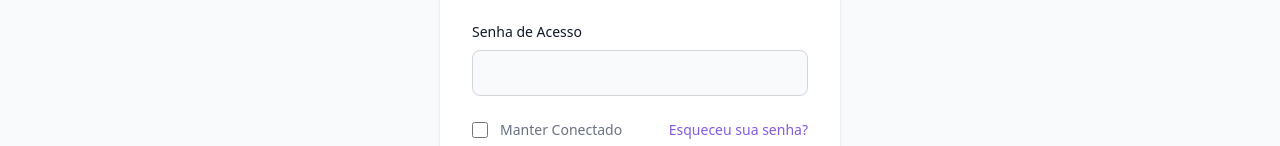
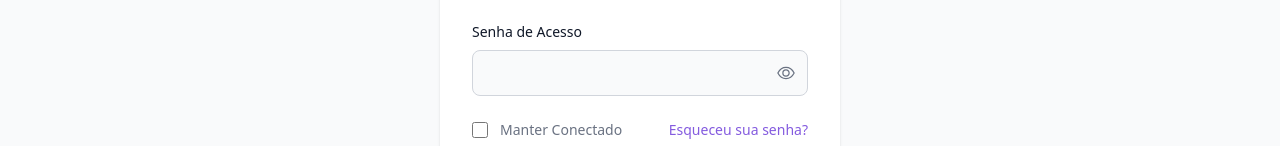
Before and after one commit to Eletron-Pulse/Front, a Next.js app: page /login in a window 1280 px wide. Shown: the part 421-567 px from the top of the page. Built offline with nearby package versions, Linux system fonts and the light colour scheme.

Commit message:
Adicionando SVG de olho para exibir senha

```diff
--- a/src/app/login/page.tsx
+++ b/src/app/login/page.tsx
@@ -3,6 +3,7 @@ import { useForm } from "react-hook-form"
 import { toast } from "sonner"
 import { useClienteStore } from "@/Context/ClienteContext"
 import { useRouter } from "next/navigation"
+import { useState } from "react"
 
 type Inputs = {
     email: string
@@ -52,6 +53,8 @@ export default function Login() {
         }
     }
 
+    const [showPassword, setShowPassword] = useState(false)
+
     return (
         <section className="bg-gray-50 dark:bg-gray-900 min-h-screen flex items-center justify-center">
             <div className="flex flex-col items-center px-6 py-8 mx-auto w-full max-w-md">
@@ -70,10 +73,26 @@ export default function Login() {
                             </div>
                             <div>
                                 <label htmlFor="password" className="block mb-2 text-sm font-medium text-gray-900 dark:text-white">Senha de Acesso</label>
-                                <input type="password" id="password"
-                                       className="bg-gray-50 border border-gray-300 text-gray-900 rounded-lg focus:ring-[#845bdf] focus:border-[#845bdf] block w-full p-2.5 dark:bg-gray-700 dark:border-gray-600 dark:placeholder-gray-400 dark:text-white dark:focus:ring-[#845bdf] dark:focus:border-[#845bdf]"
-                                       required
-                                       {...register("senha")} />
+                                <div className="relative">
+                                    <input type={showPassword ? "text" : "password"} id="password"
+                                           className="bg-gray-50 border border-gray-300 text-gray-900 rounded-lg focus:ring-[#845bdf] focus:border-[#845bdf] block w-full p-2.5 pr-10 dark:bg-gray-700 dark:border-gray-600 dark:placeholder-gray-400 dark:text-white dark:focus:ring-[#845bdf] dark:focus:border-[#845bdf]"
+                                           required
+                                           {...register("senha")} />
+                                    <button type="button" tabIndex={-1} onClick={() => setShowPassword(!showPassword)}
+                                            className="absolute inset-y-0 right-0 flex items-center px-3 text-gray-500 dark:text-gray-300 focus:outline-none"
+                                            aria-label={showPassword ? "Ocultar senha" : "Exibir senha"}>
+                                        {showPassword ? (
+                                            <svg xmlns="http://www.w3.org/2000/svg" fill="none" viewBox="0 0 24 24" strokeWidth="1.5" stroke="currentColor" className="w-5 h-5">
+                                                <path strokeLinecap="round" strokeLinejoin="round" d="M3.98 8.223A10.477 10.477 0 0 0 2.25 12c2.036 3.952 6.108 6.75 9.75 6.75 1.563 0 3.06-.362 4.396-1.02M6.53 6.53A6.75 6.75 0 0 1 12 5.25c3.642 0 7.714 2.798 9.75 6.75a10.478 10.478 0 0 1-2.042 2.727M6.53 6.53l10.94 10.94M6.53 6.53A10.478 10.478 0 0 0 2.25 12c.457.887 1.05 1.72 1.73 2.477m2.55-2.55l10.94 10.94" />
+                                            </svg>
+                                        ) : (
+                                            <svg xmlns="http://www.w3.org/2000/svg" fill="none" viewBox="0 0 24 24" strokeWidth="1.5" stroke="currentColor" className="w-5 h-5">
+                                                <path strokeLinecap="round" strokeLinejoin="round" d="M2.25 12c2.036-3.952 6.108-6.75 9.75-6.75s7.714 2.798 9.75 6.75c-2.036 3.952-6.108 6.75-9.75 6.75S4.286 15.952 2.25 12z" />
+                                                <path strokeLinecap="round" strokeLinejoin="round" d="M15.75 12a3.75 3.75 0 1 1-7.5 0 3.75 3.75 0 0 1 7.5 0z" />
+                                            </svg>
+                                        )}
+                                    </button>
+                                </div>
                             </div>
                             <div className="flex items-center justify-between">
                                 <div className="flex items-start">
--- a/src/app/recuperar-senha/page.tsx
+++ b/src/app/recuperar-senha/page.tsx
@@ -8,6 +8,8 @@ export default function RecuperarSenha() {
   const [novaSenha, setNovaSenha] = useState("")
   const [repetirSenha, setRepetirSenha] = useState("")
   const [etapa, setEtapa] = useState<"solicitar" | "alterar">("solicitar")
+  const [showNovaSenha, setShowNovaSenha] = useState(false)
+  const [showRepetirSenha, setShowRepetirSenha] = useState(false)
 
   async function solicitarCodigo(e: React.FormEvent) {
     e.preventDefault()
@@ -91,25 +93,57 @@ export default function RecuperarSenha() {
             </div>
             <div>
               <label htmlFor="novaSenha" className="block mb-2 text-sm font-medium text-gray-900 dark:text-white">Nova senha</label>
+              <div className="relative">
                 <input
-                type="password"
+                  type={showNovaSenha ? "text" : "password"}
                   id="novaSenha"
-                className="bg-gray-50 border border-gray-300 text-gray-900 rounded-lg focus:ring-[#845bdf] focus:border-[#845bdf] block w-full p-2.5 dark:bg-gray-700 dark:border-gray-600 dark:placeholder-gray-400 dark:text-white dark:focus:ring-[#845bdf] dark:focus:border-[#845bdf]"
+                  className="bg-gray-50 border border-gray-300 text-gray-900 rounded-lg focus:ring-[#845bdf] focus:border-[#845bdf] block w-full p-2.5 pr-10 dark:bg-gray-700 dark:border-gray-600 dark:placeholder-gray-400 dark:text-white dark:focus:ring-[#845bdf] dark:focus:border-[#845bdf]"
                   value={novaSenha}
                   onChange={e => setNovaSenha(e.target.value)}
                   required
                 />
+                <button type="button" tabIndex={-1} onClick={() => setShowNovaSenha(!showNovaSenha)}
+                  className="absolute inset-y-0 right-0 flex items-center px-3 text-gray-500 dark:text-gray-300 focus:outline-none"
+                  aria-label={showNovaSenha ? "Ocultar senha" : "Exibir senha"}>
+                  {showNovaSenha ? (
+                    <svg xmlns="http://www.w3.org/2000/svg" fill="none" viewBox="0 0 24 24" strokeWidth="1.5" stroke="currentColor" className="w-5 h-5">
+                      <path strokeLinecap="round" strokeLinejoin="round" d="M3.98 8.223A10.477 10.477 0 0 0 2.25 12c2.036 3.952 6.108 6.75 9.75 6.75 1.563 0 3.06-.362 4.396-1.02M6.53 6.53A6.75 6.75 0 0 1 12 5.25c3.642 0 7.714 2.798 9.75 6.75a10.478 10.478 0 0 1-2.042 2.727M6.53 6.53l10.94 10.94M6.53 6.53A10.478 10.478 0 0 0 2.25 12c.457.887 1.05 1.72 1.73 2.477m2.55-2.55l10.94 10.94" />
+                    </svg>
+                  ) : (
+                    <svg xmlns="http://www.w3.org/2000/svg" fill="none" viewBox="0 0 24 24" strokeWidth="1.5" stroke="currentColor" className="w-5 h-5">
+                      <path strokeLinecap="round" strokeLinejoin="round" d="M2.25 12c2.036-3.952 6.108-6.75 9.75-6.75s7.714 2.798 9.75 6.75c-2.036 3.952-6.108 6.75-9.75 6.75S4.286 15.952 2.25 12z" />
+                      <path strokeLinecap="round" strokeLinejoin="round" d="M15.75 12a3.75 3.75 0 1 1-7.5 0 3.75 3.75 0 0 1 7.5 0z" />
+                    </svg>
+                  )}
+                </button>
+              </div>
             </div>
             <div>
               <label htmlFor="repetirSenha" className="block mb-2 text-sm font-medium text-gray-900 dark:text-white">Repetir nova senha</label>
+              <div className="relative">
                 <input
-                type="password"
+                  type={showRepetirSenha ? "text" : "password"}
                   id="repetirSenha"
-                className="bg-gray-50 border border-gray-300 text-gray-900 rounded-lg focus:ring-[#845bdf] focus:border-[#845bdf] block w-full p-2.5 dark:bg-gray-700 dark:border-gray-600 dark:placeholder-gray-400 dark:text-white dark:focus:ring-[#845bdf] dark:focus:border-[#845bdf]"
+                  className="bg-gray-50 border border-gray-300 text-gray-900 rounded-lg focus:ring-[#845bdf] focus:border-[#845bdf] block w-full p-2.5 pr-10 dark:bg-gray-700 dark:border-gray-600 dark:placeholder-gray-400 dark:text-white dark:focus:ring-[#845bdf] dark:focus:border-[#845bdf]"
                   value={repetirSenha}
                   onChange={e => setRepetirSenha(e.target.value)}
                   required
                 />
+                <button type="button" tabIndex={-1} onClick={() => setShowRepetirSenha(!showRepetirSenha)}
+                  className="absolute inset-y-0 right-0 flex items-center px-3 text-gray-500 dark:text-gray-300 focus:outline-none"
+                  aria-label={showRepetirSenha ? "Ocultar senha" : "Exibir senha"}>
+                  {showRepetirSenha ? (
+                    <svg xmlns="http://www.w3.org/2000/svg" fill="none" viewBox="0 0 24 24" strokeWidth="1.5" stroke="currentColor" className="w-5 h-5">
+                      <path strokeLinecap="round" strokeLinejoin="round" d="M3.98 8.223A10.477 10.477 0 0 0 2.25 12c2.036 3.952 6.108 6.75 9.75 6.75 1.563 0 3.06-.362 4.396-1.02M6.53 6.53A6.75 6.75 0 0 1 12 5.25c3.642 0 7.714 2.798 9.75 6.75a10.478 10.478 0 0 1-2.042 2.727M6.53 6.53l10.94 10.94M6.53 6.53A10.478 10.478 0 0 0 2.25 12c.457.887 1.05 1.72 1.73 2.477m2.55-2.55l10.94 10.94" />
+                    </svg>
+                  ) : (
+                    <svg xmlns="http://www.w3.org/2000/svg" fill="none" viewBox="0 0 24 24" strokeWidth="1.5" stroke="currentColor" className="w-5 h-5">
+                      <path strokeLinecap="round" strokeLinejoin="round" d="M2.25 12c2.036-3.952 6.108-6.75 9.75-6.75s7.714 2.798 9.75 6.75c-2.036 3.952-6.108 6.75-9.75 6.75S4.286 15.952 2.25 12z" />
+                      <path strokeLinecap="round" strokeLinejoin="round" d="M15.75 12a3.75 3.75 0 1 1-7.5 0 3.75 3.75 0 0 1 7.5 0z" />
+                    </svg>
+                  )}
+                </button>
+              </div>
             </div>
             <button type="submit" className="w-full text-white bg-[#845bdf] hover:bg-[#6b46c1] focus:ring-4 focus:outline-none focus:ring-purple-300 font-medium rounded-lg text-sm px-5 py-2.5 text-center dark:bg-[#845bdf] dark:hover:bg-[#6b46c1] dark:focus:ring-purple-800">
               Alterar senha
```
Lines whose indentation alone changed are shown as unchanged.
